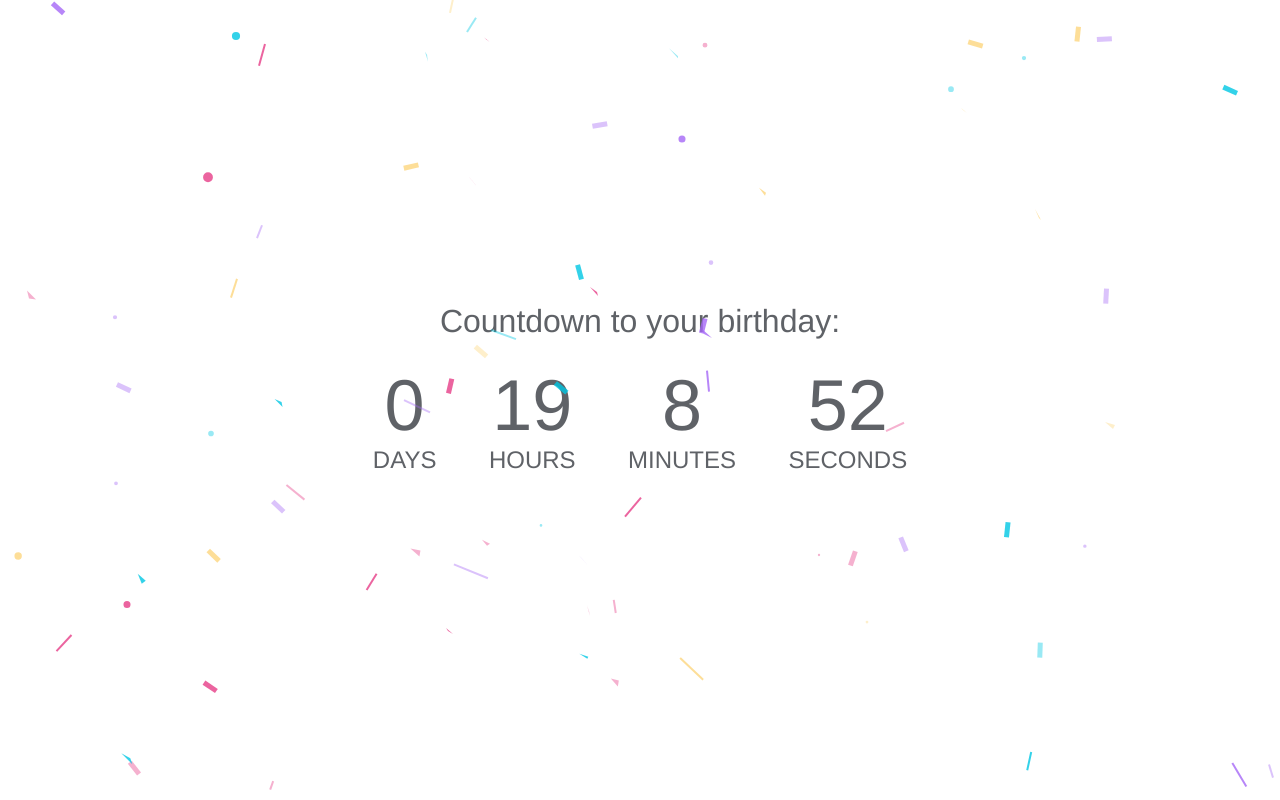
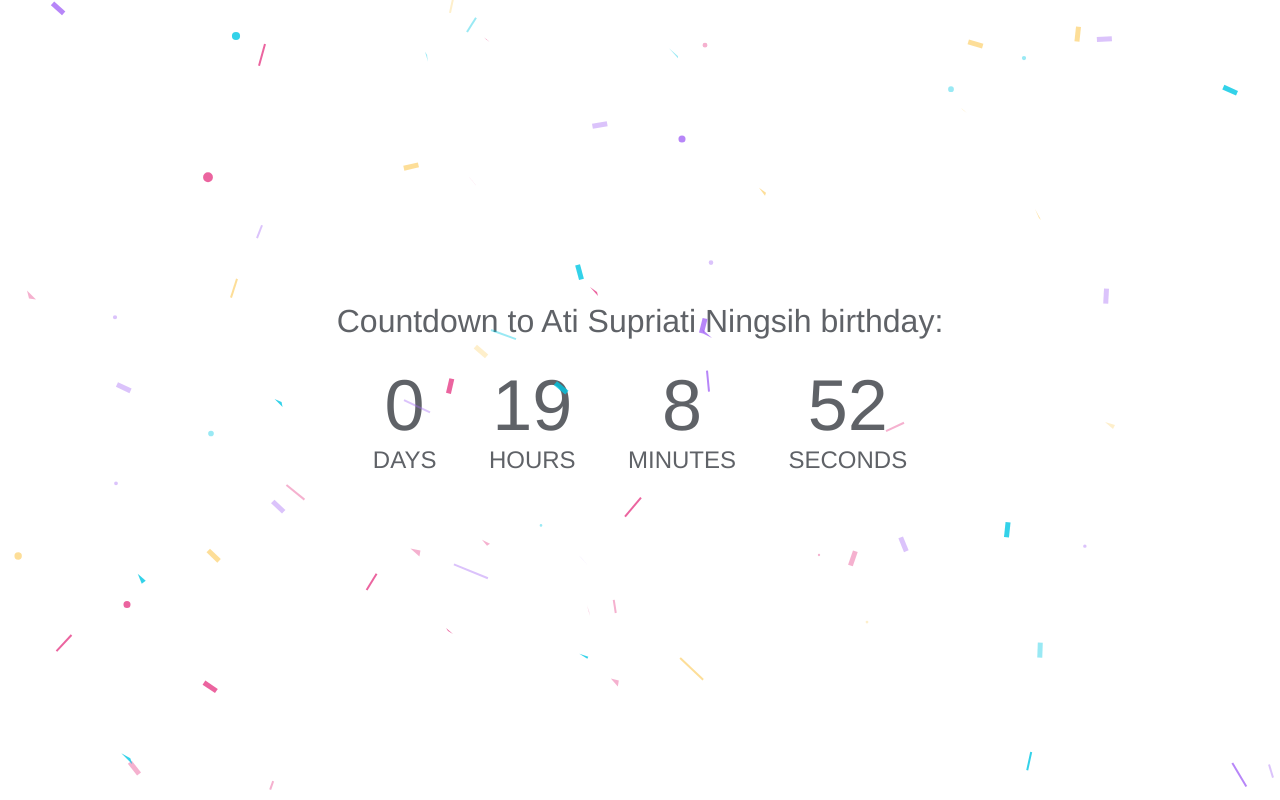
Before and after one commit to SalahuddinAde/birthday-count-simple, a website: page index.html in a window 1280 px wide. Drawn offline with Linux system fonts and the light colour scheme.

Commit message:
change name

```diff
--- a/index.html
+++ b/index.html
@@ -15,7 +15,7 @@
   <canvas id=c></canvas>
   <canvas id="confetti"></canvas>
   <div class="container" id="count">
-    <h1 id="head">Countdown to your birthday:</h1>
+    <h1 id="head">Countdown to Ati Supriati Ningsih birthday:</h1>
     <ul>
       <li><span id="day"></span>days</li>
       <li><span id="hour"></span>hours</li>
```
